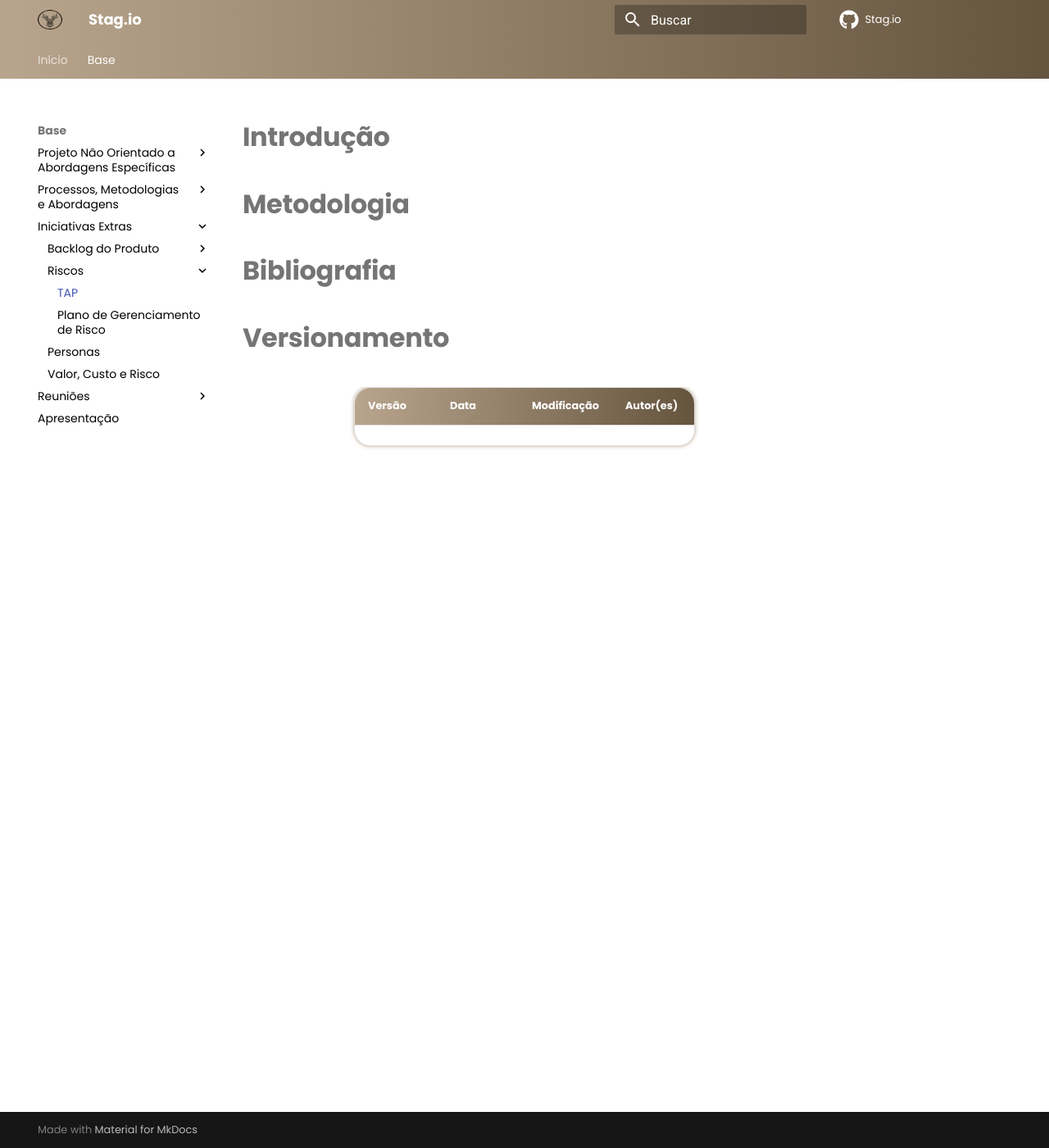
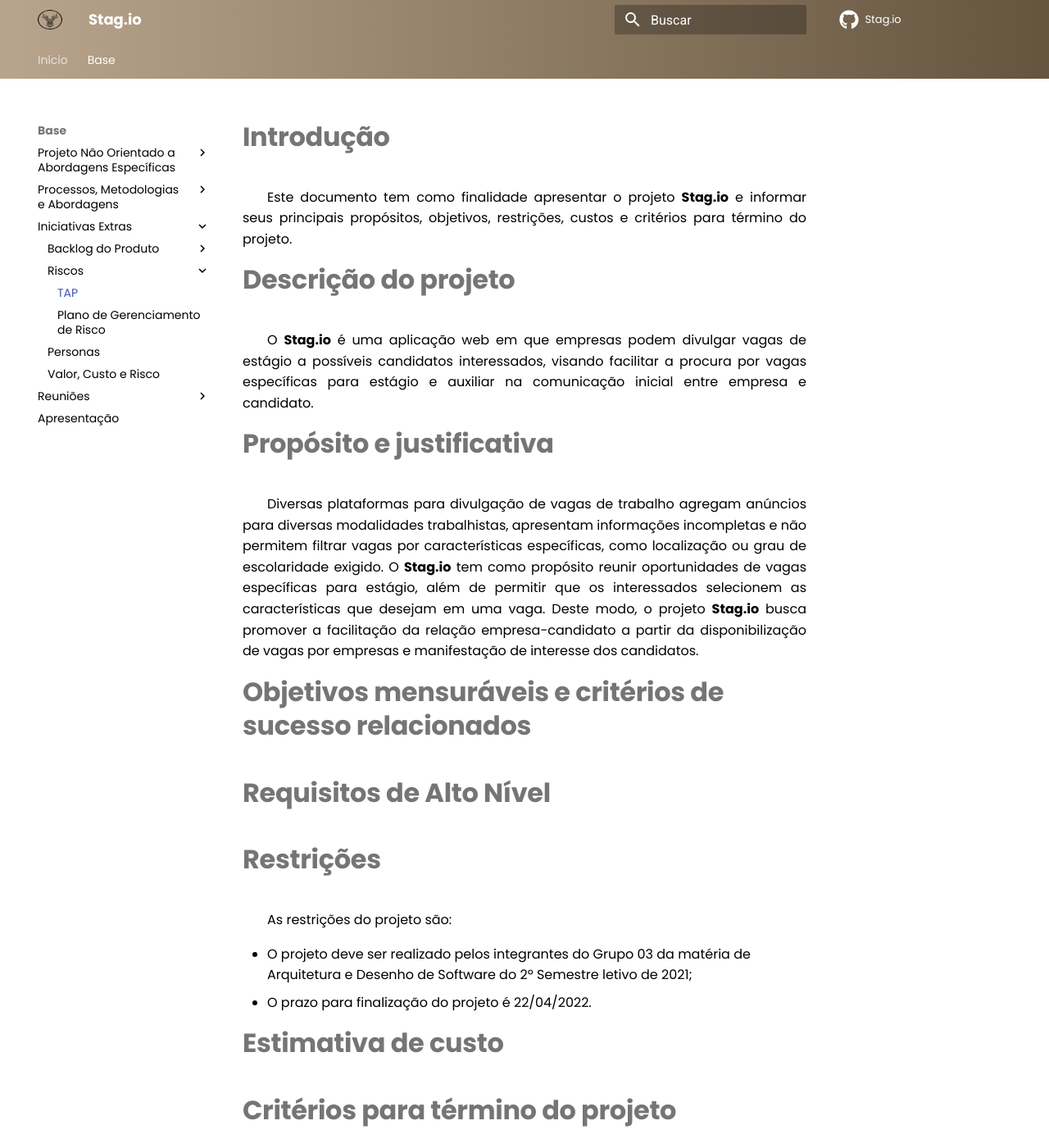
Before and after one commit to UnBArqDsw2021-2/2021.2_G3_stag.io, an MkDocs documentation site: the page built from docs/Base/IE/Riscos/TAP.md, in a window 1280 px wide and 1400 px high. Shown: the whole window at 82% size. Built offline with MkDocs 1.6.1 and Material for MkDocs 9.7.7, drawn with Linux system fonts in a browser that asks for light colours; comment, search, counter and statistics services are not loaded; some of the changed text lies outside the part shown.

Commit message:
Abertura documento TAP

```diff
--- a/docs/Base/IE/Riscos/TAP.md
+++ b/docs/Base/IE/Riscos/TAP.md
@@ -1,11 +1,36 @@
 # Introdução
+Este documento tem como finalidade apresentar o projeto **Stag.io** e informar seus principais propósitos, objetivos, restrições, custos e critérios para término do projeto.
 
-# Metodologia
+# Descrição do projeto
+O **Stag.io** é uma aplicação web em que empresas podem divulgar vagas de estágio a possíveis candidatos interessados, visando facilitar a procura por vagas específicas para estágio e auxiliar na comunicação inicial entre empresa e candidato.
+
+# Propósito e justificativa
+Diversas plataformas para divulgação de vagas de trabalho agregam anúncios para diversas modalidades trabalhistas, apresentam informações incompletas e não permitem filtrar vagas por características específicas, como localização ou grau de escolaridade exigido. O **Stag.io** tem como propósito reunir oportunidades de vagas específicas para estágio, além de permitir que os interessados selecionem as características que desejam em uma vaga. Deste modo, o projeto **Stag.io** busca promover a facilitação da relação empresa-candidato a partir da disponibilização de vagas por empresas e manifestação de interesse dos candidatos.
+
+# Objetivos mensuráveis e critérios de sucesso relacionados
+
+# Requisitos de Alto Nível
+
+# Restrições
+As restrições do projeto são:
+
+* O projeto deve ser realizado pelos integrantes do Grupo 03 da matéria de Arquitetura e Desenho de Software do 2º Semestre letivo de 2021;
+* O prazo para finalização do projeto é 22/04/2022.
+
+# Estimativa de custo
+
+
+# Critérios para término do projeto
+O projeto **Stag.io** será finalizado quando a aplicação e a documentação correspondente estiverem completas e dentro dos padrões e dos limites de prazos e custos estabelecidos.
 
 # Bibliografia
+
+> - Documentação Curumim, 2021. Página TAP - Termo de Abertura do Projeto. Disponível em: <https://unbarqdsw2021-1.github.io/2021.1_G6_Curumim/base/tap/tap/>. Acesso em: 27 de janeiro de 2022.
+> - Documentação Tá Na Mesa, 2021. Página TAP - Termo de Abertura do Projeto. Disponível em: <https://unbarqdsw2021-1.github.io/2021.1_G02_TaNaMesa_docs/1-Base/extras/TAP/>. Acesso em: 27 de janeiro de 2022.
+
 
 # Versionamento
 
 Versão | Data | Modificação | Autor(es) |
 |--|--|--|--|
-|||||
+|1.0| 27/01/2022| Abertura do documento| Hérya|
```
